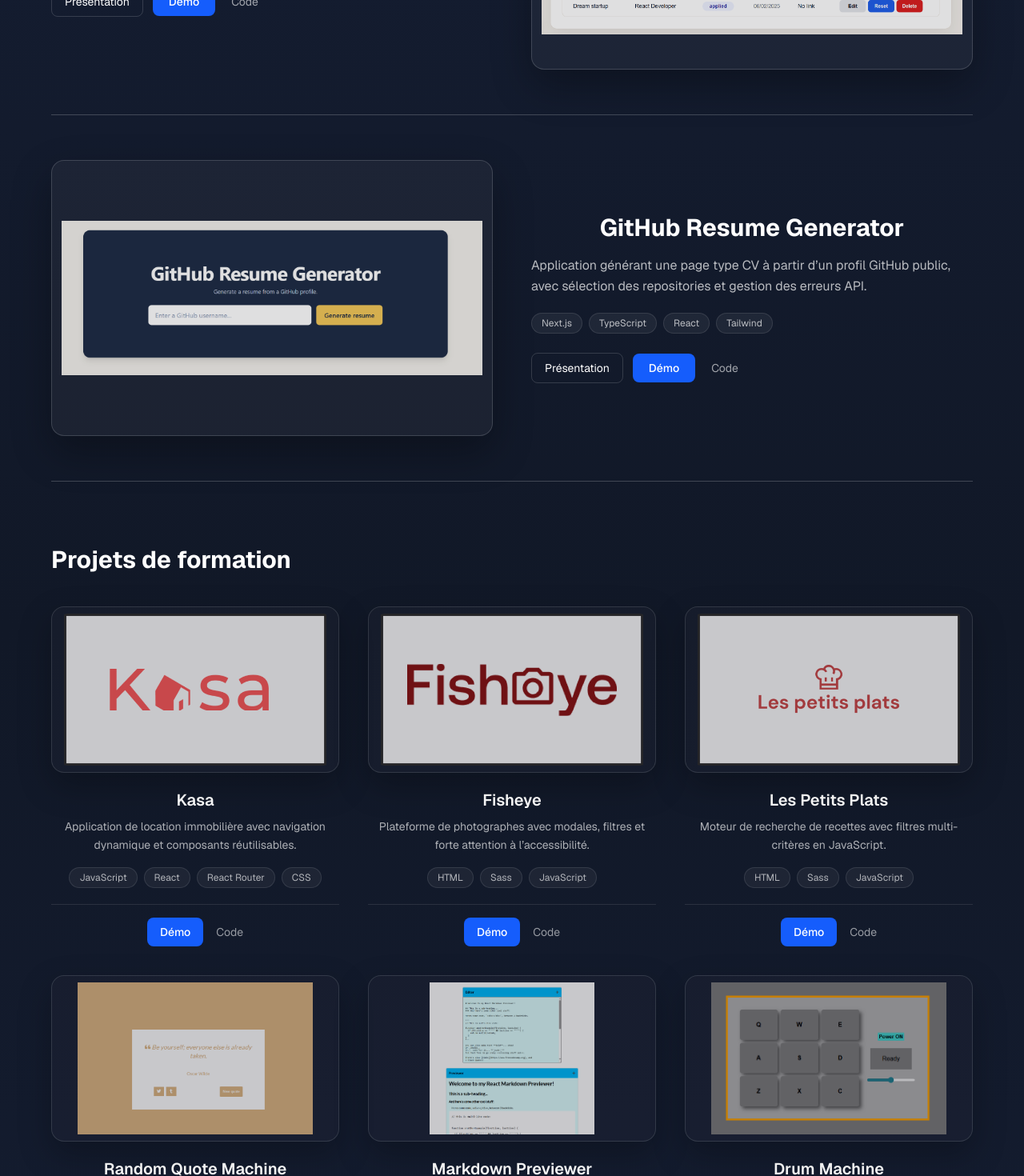
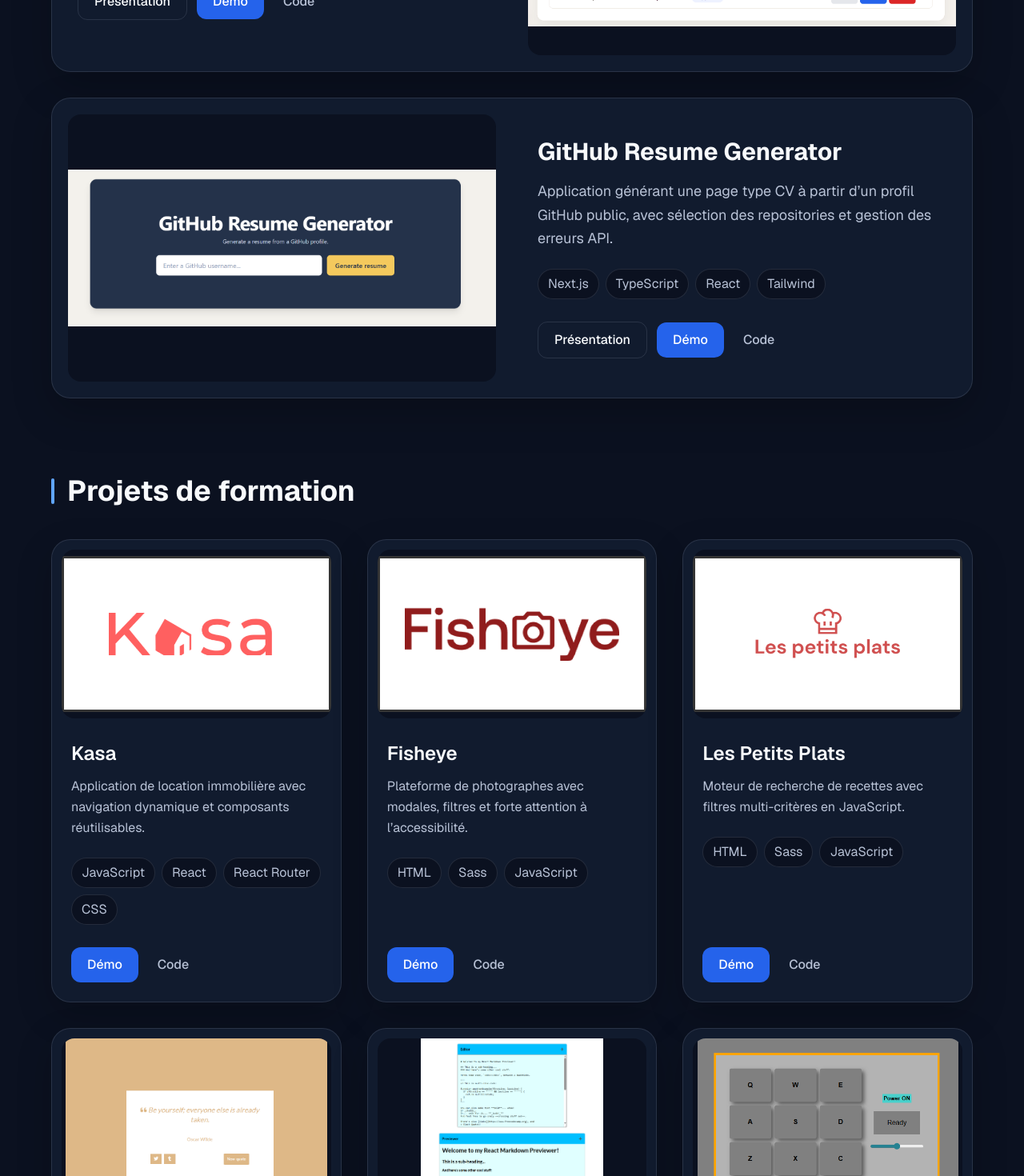
Before and after one commit to m-amroune/portfolio, a Next.js app: page /projects in a window 1280 px wide. Shown: the part 1080-2550 px from the top of the page at 80% size. Built offline with nearby package versions, Linux system fonts and the light colour scheme.

Commit message:
modernize projects page

```diff
--- a/app/projects/page.tsx
+++ b/app/projects/page.tsx
@@ -4,7 +4,6 @@ import { motion } from "framer-motion";
 
 import Navbar from "../../components/Navbar";
 import ProjectBlock from "../../components/ProjectBlock";
-import ContactModal from "../../components/ContactModal";
 import { projects } from "./projects-data";
 
 export default function Projets() {
@@ -15,27 +14,34 @@ export default function Projets() {
   return (
   <>
     <Navbar />
-      <ContactModal />
-     <main className="min-h-screen bg-gradient-to-b from-[#17213A] via-[#111827] to-[#17213A] px-4 py-20">
-        <section className="max-w-6xl mx-auto">
+
+    <main className="min-h-screen bg-[var(--background)] px-6 pb-24 pt-32 text-[var(--foreground)]">
+      <section className="mx-auto max-w-6xl">
         {/* Page header */}
-          <header className="text-center mb-16">
-            <h1 className="text-4xl md:text-5xl font-extrabold text-white mb-4">
+        <header className="mx-auto mb-20 max-w-3xl text-center">
+          <h1 className="mb-5 text-4xl font-extrabold md:text-5xl">
             Projets
           </h1>
 
-            <p className="text-sm md:text-base text-slate-300/80 max-w-2xl mx-auto">
+          <p className="text-base leading-relaxed text-[var(--muted)] md:text-lg">
             Sélection de projets personnels ou réalisés dans le cadre de mes
             parcours de formation.
           </p>
         </header>
 
         {/* Personal projects section */}
-          <h2 className="text-2xl md:text-3xl font-bold text-white mb-10">
+<section aria-labelledby="personal-projects" className="mb-24">
+  <div className="mb-10 flex items-center gap-4">
+    <span className="h-8 w-1 rounded-full bg-[var(--accent)]" />
+
+    <h2
+      id="personal-projects"
+      className="text-3xl font-bold text-[var(--foreground)] md:text-4xl"
+    >
       Projets personnels
     </h2>
+  </div>
 
-          {/* Project grid with staggered animations */}
   <motion.div
     initial="hidden"
     animate="visible"
@@ -47,45 +53,10 @@ export default function Projets() {
         },
       },
     }}
-            className="grid grid-cols-1 gap-0 mb-20"
+    className="grid gap-8"
   >
     {personalProjects.map((project) => (
       <motion.div
-                className="h-full"
-                key={project.title}
-                variants={{
-                  hidden: { opacity: 0, y: 35 },
-                  visible: { opacity: 1, y: 0 },
-                }}
-                transition={{ duration: 0.5 }}
-              >
-                <ProjectBlock project={project} />
-              </motion.div>
-            ))}
-          </motion.div>
-
-          {/* Training projects section */}
-          <h2 className="text-2xl md:text-3xl font-bold text-white mb-10">
-            Projets de formation
-          </h2>
-
-          {/* Project grid with staggered animations */}
-          <motion.div
-            initial="hidden"
-            animate="visible"
-            variants={{
-              hidden: {},
-              visible: {
-                transition: {
-                  staggerChildren: 0.12,
-                },
-              },
-            }}
-            className="grid grid-cols-1 md:grid-cols-2 xl:grid-cols-3 gap-9 items-stretch"
-          >
-            {trainingProjects.map((project) => (
-              <motion.div
-                className="h-full"
         key={project.title}
         variants={{
           hidden: { opacity: 0, y: 35 },
@@ -98,6 +69,49 @@ export default function Projets() {
     ))}
   </motion.div>
 </section>
+
+{/* Training projects section */}
+<section aria-labelledby="training-projects">
+  <div className="mb-10 flex items-center gap-4">
+    <span className="h-8 w-1 rounded-full bg-[var(--accent)]" />
+
+    <h2
+      id="training-projects"
+      className="text-3xl font-bold text-[var(--foreground)] md:text-4xl"
+    >
+      Projets de formation
+    </h2>
+  </div>
+
+  <motion.div
+    initial="hidden"
+    animate="visible"
+    variants={{
+      hidden: {},
+      visible: {
+        transition: {
+          staggerChildren: 0.12,
+        },
+      },
+    }}
+    className="grid items-stretch gap-8 md:grid-cols-2 xl:grid-cols-3"
+  >
+    {trainingProjects.map((project) => (
+      <motion.div
+        key={project.title}
+        className="h-full"
+        variants={{
+          hidden: { opacity: 0, y: 35 },
+          visible: { opacity: 1, y: 0 },
+        }}
+        transition={{ duration: 0.5 }}
+      >
+        <ProjectBlock project={project} />
+      </motion.div>
+    ))}
+  </motion.div>
+</section>
+</section>
       </main>
     </>
   );
--- a/components/ProjectBlock.tsx
+++ b/components/ProjectBlock.tsx
@@ -1,7 +1,7 @@
 "use client";
 
 import Image from "next/image";
-import { motion } from "framer-motion";
+
 import Link from "next/link";
 
 // Project card used on the Projects page grid
@@ -24,51 +24,67 @@ export default function ProjectBlock({ project }: { project: Project }) {
           ? "/projects/github-resume-generator"
           : null;
 
-  // Alternate the image position for personal projects
   const reverseLayout = project.title === "Job Tracker";
 
   if (path) {
     return (
-      <motion.article
-        initial={{ opacity: 0, y: 30 }}
-        whileInView={{ opacity: 1, y: 0 }}
-        viewport={{ once: true }}
-        transition={{ duration: 0.45 }}
-        className="group border-b border-white/20 py-10 md:py-14"
+      <article
+        className="
+          group overflow-hidden rounded-3xl
+          border border-[var(--border)]
+          bg-[var(--surface)]
+          shadow-[0_18px_50px_rgba(0,0,0,0.22)]
+          transition-shadow duration-500
+          hover:shadow-[0_24px_65px_rgba(37,99,235,0.14)]
+        "
       >
-        <div className="grid items-center gap-8 lg:grid-cols-2 lg:gap-12">
+        <div className="grid lg:grid-cols-2">
           {/* Project preview */}
-          <div className={reverseLayout ? "lg:order-2" : ""}>
-            <div className="relative aspect-[16/10] overflow-hidden rounded-2xl border border-white/15 bg-white/[0.05] p-3 shadow-[0_20px_50px_rgba(0,0,0,0.3)] transition-all duration-300 hover:border-blue-400/70 hover:shadow-[0_0_0_1px_rgba(96,165,250,0.45),_0_0_28px_rgba(59,130,246,0.35),_0_20px_50px_rgba(0,0,0,0.3)]">
+          <div
+            className={`p-4 md:p-5 ${
+              reverseLayout ? "lg:order-2" : ""
+            }`}
+          >
+            <div className="relative aspect-[16/10] overflow-hidden rounded-2xl bg-[var(--background)]">
               <Image
                 src={project.image}
                 alt={project.title}
-                width={900}
-                height={560}
-                className="h-full w-full rounded-xl object-contain brightness-90 contrast-105 transition duration-500 group-hover:brightness-100"
+                fill
+                sizes="(min-width: 1024px) 50vw, 100vw"
+                className="
+                  object-contain
+                  transition-transform duration-700 ease-out
+                  group-hover:scale-[1.025]
+                "
               />
-
-              <div className="pointer-events-none absolute inset-0 bg-[#020617]/5" />
             </div>
           </div>
 
           {/* Project content */}
-          <div className={`text-left ${reverseLayout ? "lg:order-1" : ""}`}>
-            <h3 className="mb-4 text-center text-2xl font-bold text-white md:text-3xl">
+          <div
+            className={`flex flex-col justify-center p-6 md:p-8 ${
+              reverseLayout ? "lg:order-1" : ""
+            }`}
+          >
+            <h3 className="mb-4 text-2xl font-bold text-[var(--foreground)] md:text-3xl">
               {project.title}
             </h3>
 
-            <p className="mb-5 leading-relaxed text-white/70">
+            <p className="text-base leading-relaxed text-[var(--muted)] md:text-lg">
               {project.description ?? ""}
             </p>
 
             {/* Technology stack */}
             {project.tech && project.tech.length > 0 && (
-             <div className="mb-6 flex flex-wrap justify-center gap-2 lg:justify-start">
+              <div className="mt-6 flex flex-wrap gap-2">
                 {project.tech.map((tech) => (
                   <span
                     key={tech}
-                    className="rounded-full border border-white/10 bg-white/[0.06] px-3 py-1 text-xs text-white/70"
+                    className="
+                      rounded-full border border-[var(--border)]
+                      bg-[var(--background)] px-3 py-1.5
+                      text-base text-[var(--muted)]
+                    "
                   >
                     {tech}
                   </span>
@@ -77,10 +93,17 @@ export default function ProjectBlock({ project }: { project: Project }) {
             )}
 
             {/* Project actions */}
-            <div className="flex flex-wrap items-center gap-3">
+            <div className="mt-7 flex flex-wrap items-center gap-3">
               <Link
                 href={path}
-                className="rounded-lg border border-white/15 px-4 py-2 text-sm text-white transition hover:bg-white/10"
+                className="
+                  cursor-pointer rounded-xl
+                  border border-[var(--border)]
+                  px-5 py-2.5 text-base font-medium
+                  text-[var(--foreground)] transition
+                  hover:border-[var(--accent)]
+                  hover:bg-white/[0.05]
+                "
               >
                 Présentation
               </Link>
@@ -90,7 +113,12 @@ export default function ProjectBlock({ project }: { project: Project }) {
                   href={project.demo}
                   target="_blank"
                   rel="noopener noreferrer"
-                  className="rounded-lg bg-blue-600 px-5 py-2 text-sm font-medium text-white transition hover:bg-blue-500"
+                  className="
+                    cursor-pointer rounded-xl
+                    bg-[var(--accent-strong)] px-5 py-2.5
+                    text-base font-medium text-white
+                    transition hover:brightness-110
+                  "
                 >
                   Démo
                 </a>
@@ -101,7 +129,11 @@ export default function ProjectBlock({ project }: { project: Project }) {
                   href={project.repo}
                   target="_blank"
                   rel="noopener noreferrer"
-                  className="px-2 py-2 text-sm text-white/60 transition hover:text-white"
+                  className="
+                    cursor-pointer px-3 py-2.5
+                    text-base font-medium text-[var(--muted)]
+                    transition hover:text-[var(--accent)]
+                  "
                 >
                   Code
                 </a>
@@ -109,66 +141,59 @@ export default function ProjectBlock({ project }: { project: Project }) {
             </div>
           </div>
         </div>
-      </motion.article>
+      </article>
     );
   }
 
   return (
-    <motion.article
-      initial={{ opacity: 0, y: 25 }}
-      whileInView={{ opacity: 1, y: 0 }}
-      viewport={{ once: true }}
-      transition={{ duration: 0.4 }}
-      className="group flex h-full flex-col"
+    <article
+      className="
+        group flex h-full flex-col overflow-hidden
+        rounded-3xl border border-[var(--border)]
+        bg-[var(--surface)]
+        shadow-[0_16px_45px_rgba(0,0,0,0.2)]
+        transition-shadow duration-500
+        hover:shadow-[0_22px_55px_rgba(37,99,235,0.12)]
+      "
     >
       {/* Project preview */}
-      <div
-        className="
-    relative h-52 overflow-hidden rounded-2xl
-    border border-white/10 bg-white/[0.04] p-2
-    shadow-[0_16px_40px_rgba(0,0,0,0.25)]
-    transition-all duration-300
-    hover:border-blue-400/60
-    hover:shadow-[0_0_24px_rgba(59,130,246,0.25)]
-  "
-      >
-        <Image
-          src={project.image}
-          alt={project.title}
-          width={640}
-          height={400}
-          className="
-      h-full w-full rounded-xl object-contain
-      brightness-90 contrast-105
-      transition duration-500
-      group-hover:scale-[1.01] group-hover:brightness-100
-    "
-        />
-
-        <div className="pointer-events-none absolute inset-0 bg-[#020617]/15" />
+      <div className="p-3">
+        <div className="relative aspect-[16/10] overflow-hidden rounded-2xl bg-[var(--background)]">
+          <Image
+            src={project.image}
+            alt={project.title}
+            fill
+            sizes="(min-width: 1280px) 33vw, (min-width: 768px) 50vw, 100vw"
+            className="
+              object-contain
+              transition-transform duration-700 ease-out
+              group-hover:scale-[1.03]
+            "
+          />
+        </div>
       </div>
 
       {/* Project content */}
-      <div className="flex flex-1 flex-col pt-5 text-center">
-        <h3 className="mb-2 text-xl font-semibold text-white">
+      <div className="flex flex-1 flex-col p-6 pt-4">
+        <h3 className="mb-3 text-2xl font-semibold text-[var(--foreground)]">
           {project.title}
         </h3>
 
-        <p className="mb-4 text-sm leading-relaxed text-white/65">
+        <p className="text-base leading-relaxed text-[var(--muted)]">
           {project.description ?? ""}
         </p>
 
         {/* Technology stack */}
         {project.tech && project.tech.length > 0 && (
-          <div className="mb-5 flex flex-wrap justify-center gap-2">
+          <div className="mt-6 flex flex-wrap gap-2">
             {project.tech.map((tech) => (
               <span
                 key={tech}
                 className="
-                rounded-full border border-white/10
-                bg-white/[0.05] px-3 py-1
-                text-xs text-white/65
-              "
+                  rounded-full border border-[var(--border)]
+                  bg-[var(--background)] px-3 py-1.5
+                  text-base text-[var(--muted)]
+                "
               >
                 {tech}
               </span>
@@ -177,17 +202,18 @@ export default function ProjectBlock({ project }: { project: Project }) {
         )}
 
         {/* Project actions */}
-        <div className="mt-auto flex items-center justify-center gap-4 border-t border-white/10 pt-4">
+        <div className="mt-auto flex flex-wrap items-center gap-3 pt-7">
           {project.demo && (
             <a
               href={project.demo}
               target="_blank"
               rel="noopener noreferrer"
               className="
-              rounded-lg bg-blue-600 px-4 py-2
-              text-sm font-medium text-white
-              transition hover:bg-blue-500
-            "
+                cursor-pointer rounded-xl
+                bg-[var(--accent-strong)] px-5 py-2.5
+                text-base font-medium text-white
+                transition hover:brightness-110
+              "
             >
               Démo
             </a>
@@ -199,15 +225,16 @@ export default function ProjectBlock({ project }: { project: Project }) {
               target="_blank"
               rel="noopener noreferrer"
               className="
-              text-sm text-white/55
-              transition hover:text-white
-            "
+                cursor-pointer px-3 py-2.5
+                text-base font-medium text-[var(--muted)]
+                transition hover:text-[var(--accent)]
+              "
             >
               Code
             </a>
           )}
         </div>
       </div>
-    </motion.article>
+    </article>
   );
 }
```
Lines whose indentation alone changed are shown as unchanged.
